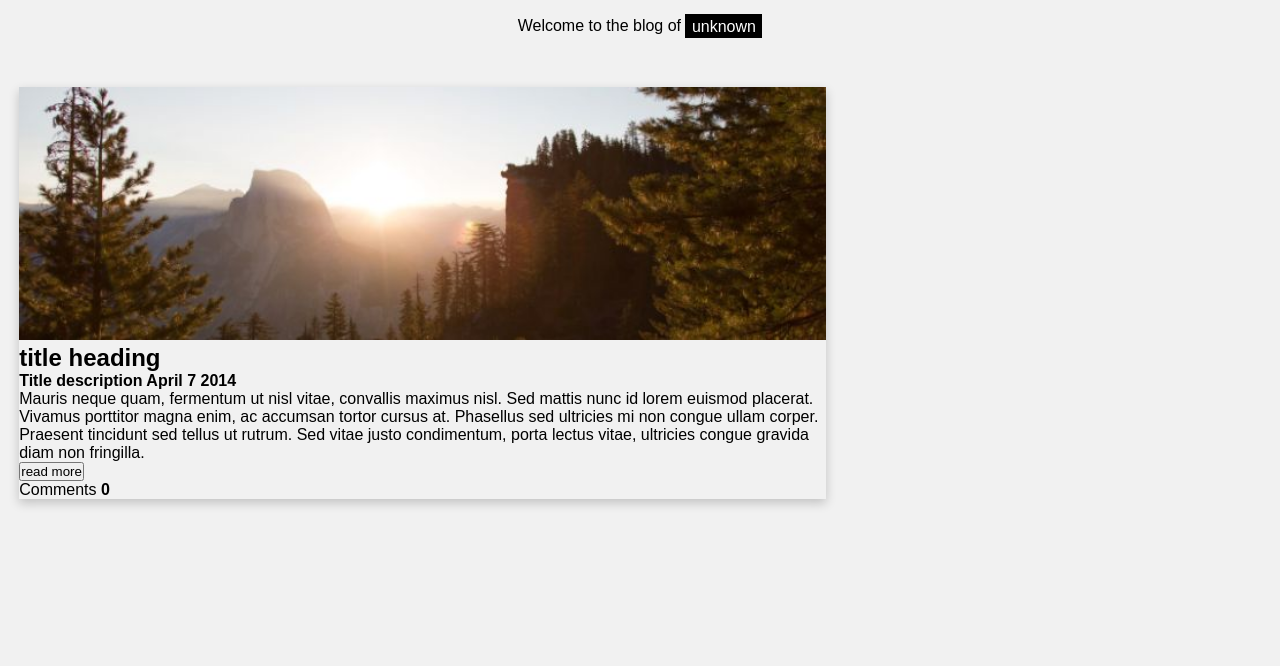
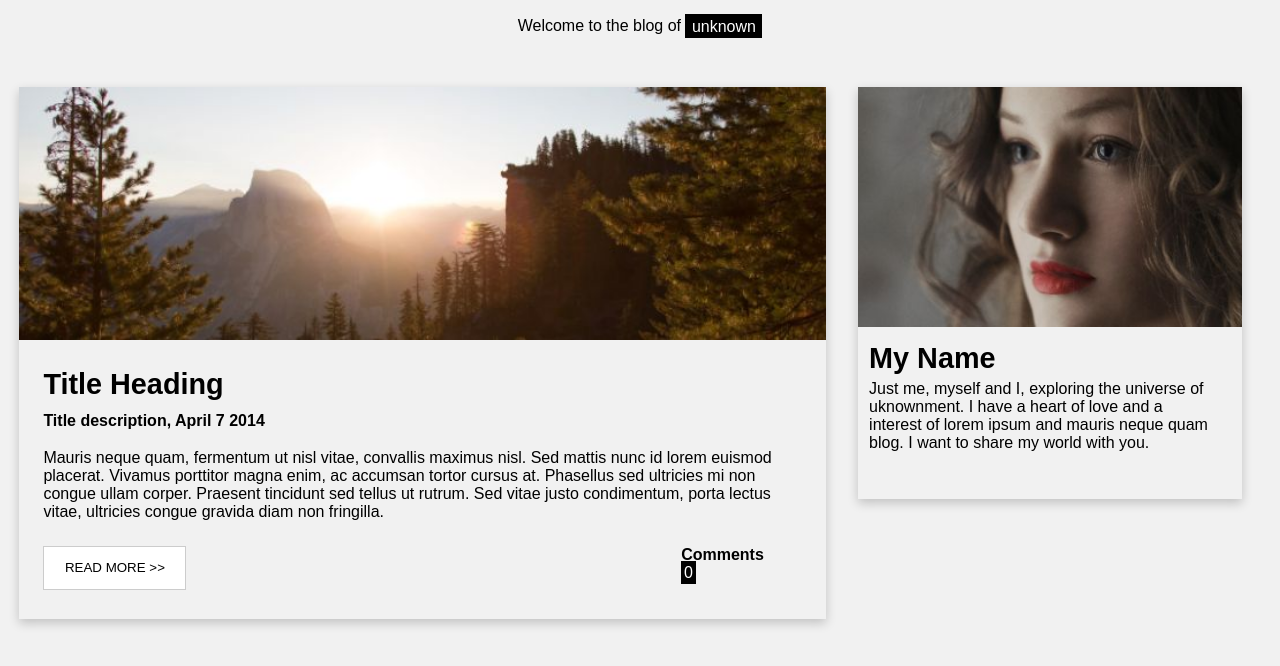
Before and after one commit to fos1621/template0001, a plain HTML site: page template0001/index.html in a window 1280 px wide. Shown: the part 98-764 px from the top of the page. Drawn offline with Linux system fonts and the light colour scheme.

Commit message:
Alterado css e criando classe unica para box-shadow

```diff
--- a/template0001/css/estilo.css
+++ b/template0001/css/estilo.css
@@ -15,14 +15,6 @@ body{
 /*Para Desktops*/
 
 /*Estilo do cabeçalho*/
-.layout_esquerda{
-	max-width: 63%;
-	float: left;
-}
-.layout_direita{
-	max-width: 37%;
-	float: right;
-}
 .cabecalho{
 	text-align: center;
 	display: block;
@@ -43,18 +35,66 @@ body{
 	color: #FFFFFF;
 }
 
+img{
+	width: 100%;
+}
+.titulo{
+	margin-left: 1%;
+	margin-top: 1%;
+	margin-bottom: 7%;
+	padding: 2% 6% 2% 2%;
+}
+.titulo h2{
+	font-size: 1.8em;
+	margin-bottom: 1.5%;
+}
+.titulo h4{
+	margin-bottom: 2.5%;
+}
+.titulo p{
+	margin-bottom: 3.5%;
+}
+.titulo button{
+	text-transform: uppercase;
+	padding: 1.8% 2.8%;
+	float: left;
+	background-color: #FFFFFF;
+	border: .3px solid #ccc;
+}
+.titulo button:hover{
+	background-color: #ccc;
+}
+.titulo .p2{
+	float: right;
+	margin: 0;
+}
+.titulo .p2 span{
+	background-color: #000000;
+	padding: 3%;
+	color: #FFFFFF;
+}
 
-/*card1 esquerda*/
-.layout_esquerda{
+/*Para todos os cards*/
+.card-shadow{
+	width: 100%;
+	box-shadow: 0 4px 10px 0 rgba(0,0,0,0.2);
 	margin-left: 1.5%;
 }
-.layout_esquerda .card1{
-	width: 100%;
-	box-shadow: 0 4px 10px 0 rgba(0,0,0,0.2);
+
+
+/*card1*/
+.card1{
+	max-width: 63%;
+	float: left;
 }
-.layout_esquerda .card1 img{
-	width: 100%;
+
+/*Card2*/
+.card2{
+	max-width: 30%;
+	float: right;
+	margin-right: 3%;
 }
+
 /*Para tablets*/
 @media only screen and (max-width: 999px;){
 
--- a/template0001/index.html
+++ b/template0001/index.html
@@ -4,6 +4,9 @@
 	<title>Template0001</title>
 	<meta name="viewport" content="width=device-width, initial-scale=1, shrink-to-fit=no">
 	<link href="css/estilo.css" type="text/css" rel="stylesheet">
+	<style>
+			body,h1,h2,h3,h4,h5 {font-family: "Raleway", sans-serif}
+	</style>
 </head>
 <body>
 
@@ -13,21 +16,41 @@
 		<p>Welcome to the blog of <span>unknown</span></p>
 	</div>
 
-	<div class="layout_esquerda">
-		<div class="card1">
-			<img src="img/woods.jpg" rel="Paisagem 1">
-			<h2><b>title heading</b></h2>
-			<h4>Title description <strong>April 7 2014</strong></h4>
+	<div>
+		<!--Card1-->
+		<div>
+			<div class="card1 card-shadow">
+				<img src="img/woods.jpg" rel="Paisagem 1">
 
-			<p class="p1">Mauris neque quam, fermentum ut nisl vitae, convallis maximus nisl. Sed mattis nunc id lorem euismod placerat. Vivamus porttitor magna enim, ac accumsan tortor cursus at. Phasellus sed ultricies mi non congue ullam corper. Praesent tincidunt sed tellus ut rutrum. Sed vitae justo condimentum, porta lectus vitae, ultricies congue gravida diam non fringilla.</p>
+				<div class="titulo">
+					<h2><b>Title Heading</b></h2>
+					<h4>Title description, <span>April 7 2014</span></h4>
 
-			<button>read more</button>
+					<p class="p1">Mauris neque quam, fermentum ut nisl vitae, convallis maximus nisl. Sed mattis nunc id lorem euismod placerat. Vivamus porttitor magna enim, ac accumsan tortor cursus at. Phasellus sed ultricies mi non congue ullam corper. Praesent tincidunt sed tellus ut rutrum. Sed vitae justo condimentum, porta lectus vitae, ultricies congue gravida diam non fringilla.</p>
 
-			<p class="p2">Comments <strong>0</strong></p>
+					<button>read more >></button>
+
+					<p class="p2"><b>Comments</b> <span>0</span></p>
+				</div>
+			</div>
+		</div>
+
+
+		<!--Card2-->
+		<div >
+			<div class="card2 card-shadow">
+				<img src="img/avatar_g.jpg" alt="Avatar">
+
+				<div class="titulo">
+					<h2>My Name</h2>
+
+					<p>Just me, myself and I, exploring the universe of uknownment. I have a heart of love and a interest of lorem ipsum and mauris neque quam blog. I want to share my world with you.</p>
+				</div>
+			</div>
 		</div>
 	</div>
 
-	<div class="layout_direita">
+	<div>
 
 	</div>
 
```
Also changed, not shown: template0001/img/avatar_g.jpg (added), template0001/img/bridge.jpg (added).
